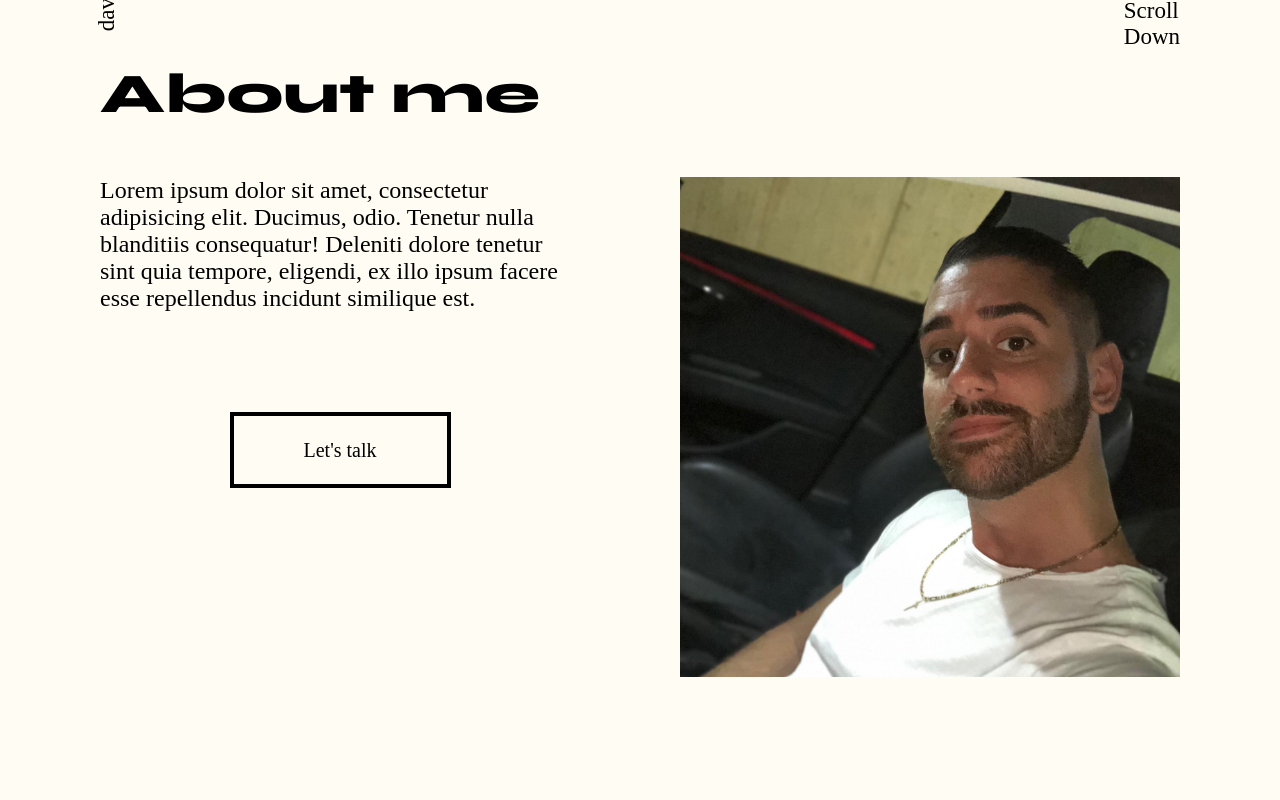
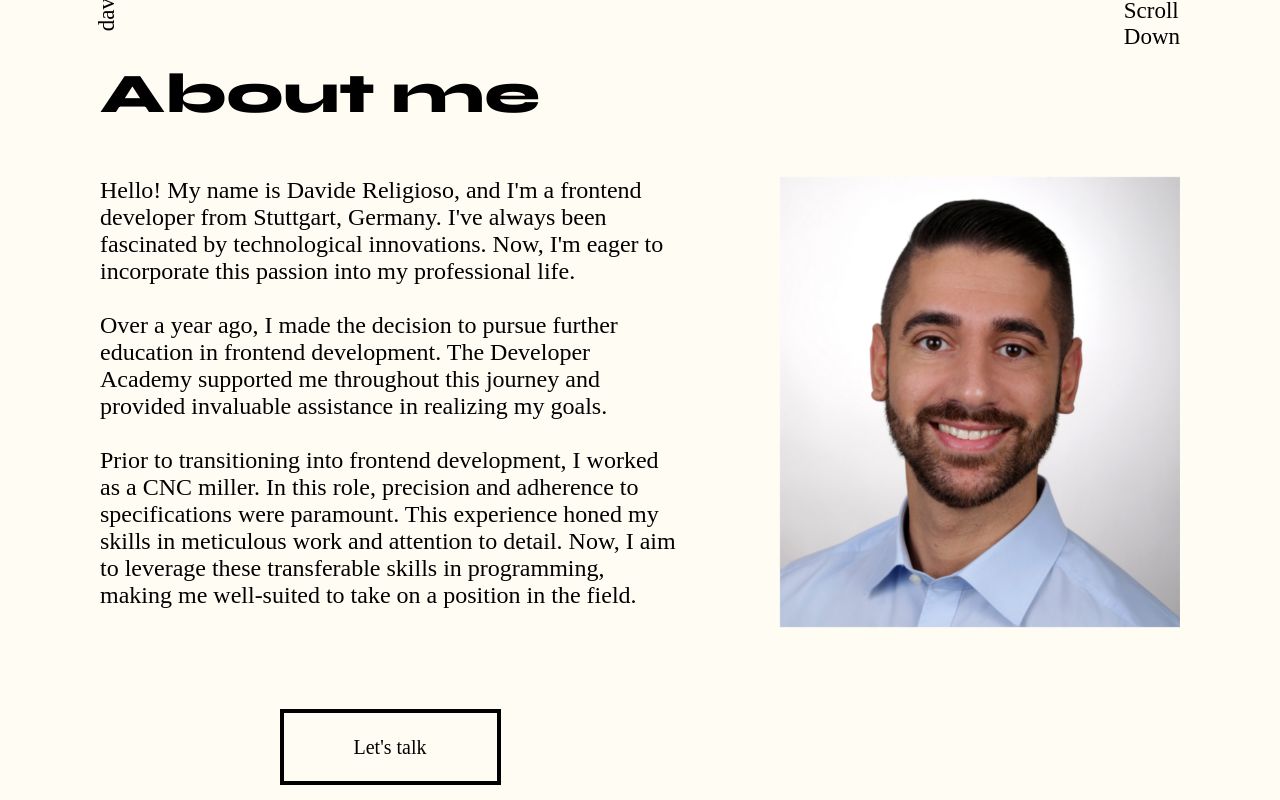
Before and after one commit to GDR1909/Portfolio, an Angular app: page / in a window 1280 px wide. Shown: the part 740-1540 px from the top of the page. Built offline with nearby package versions, Linux system fonts and the light colour scheme; a web font is replaced by a local one.

Commit message:
improved the about me section

```diff
--- a/src/app/about-me/about-me.component.html
+++ b/src/app/about-me/about-me.component.html
@@ -1,16 +1,26 @@
 <h2>About me</h2>
 
 <div class="aboutMeContent">
-    <div>
+    <div class="textAndBtn">
         <span>
-            Lorem ipsum dolor sit amet, consectetur adipisicing elit. Ducimus, odio. Tenetur nulla blanditiis
-            consequatur! Deleniti dolore tenetur sint quia tempore, eligendi, ex illo ipsum facere esse repellendus
-            incidunt similique est.
+            Hello! My name is Davide Religioso, and I'm a frontend developer from Stuttgart, Germany. I've always been
+            fascinated by technological innovations. Now, I'm eager to incorporate this passion into my professional
+            life. <br>
+            <br>
+            Over a year ago, I made the decision to pursue further education in frontend development. The Developer
+            Academy supported me throughout this journey and provided invaluable assistance in realizing my goals. <br>
+            <br>
+            Prior to transitioning into frontend development, I worked as a CNC miller. In this role, precision and
+            adherence to specifications were paramount. This experience honed my skills in meticulous work and attention
+            to detail. Now, I aim to leverage these transferable skills in programming, making me well-suited to take on
+            a position in the field.
         </span>
 
-        <!-- <button>Let's talk</button> -->
         <a href="#contact">Let's talk</a>
     </div>
 
-    <img src="assets/img/foto.jpg">
+    <div class="aboutMeImage">
+        <img src="assets/img/1.jpg">
+        <div class="imageBorder"></div>
+    </div>
 </div>
--- a/src/app/about-me/about-me.component.scss
+++ b/src/app/about-me/about-me.component.scss
@@ -15,9 +15,10 @@ h2 {
 .aboutMeContent {
     display: flex;
     justify-content: space-between;
+    align-items: flex-start;
     padding-top: 50px;
 
-    div {
+    .textAndBtn {
         display: flex;
         flex-direction: column;
         align-items: center;
@@ -52,8 +53,34 @@ h2 {
         }
     }
 
-    img {
-        height: 500px;
-        width: 500px;
+    .aboutMeImage {
+        display: flex;
+        justify-content: center;
+        align-items: center;
+        position: relative;
+
+        &:hover {
+            .imageBorder {
+                opacity: 1;
+                transform: translate(-10px, -10px);
+                transition: all ease-in-out 250ms;
+            }
+        }
+
+        img {
+            height: 450px;
+            width: 400px;
+            object-fit: cover;
+            object-position: top;
+        }
+
+        .imageBorder {
+            height: 100%;
+            width: 100%;
+            border: solid 3px black;
+            position: absolute;
+            opacity: 0;
+            transition: all ease-in-out 250ms;
+        }
     }
 }
--- a/src/app/app.component.scss
+++ b/src/app/app.component.scss
@@ -32,6 +32,7 @@ app-arrow-right {
     justify-content: end;
     align-items: center;
     overflow: hidden;
+    margin: 30px;
 }
 
 app-my-skills {
@@ -48,6 +49,7 @@ app-arrow-left {
     justify-content: start;
     align-items: center;
     overflow: hidden;
+    margin: 30px;
 }
 
 app-portfolio {
```
Also changed, not shown: src/assets/img/1.jpg (added).
